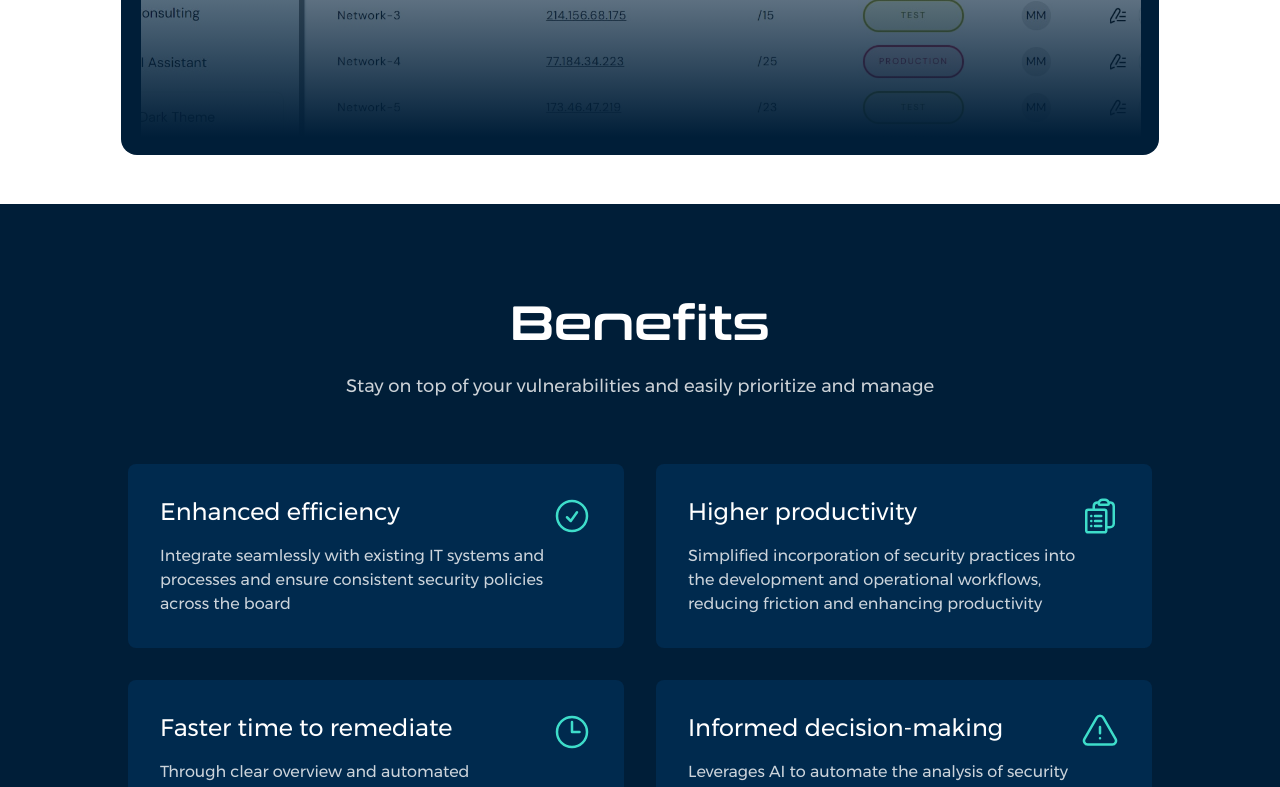
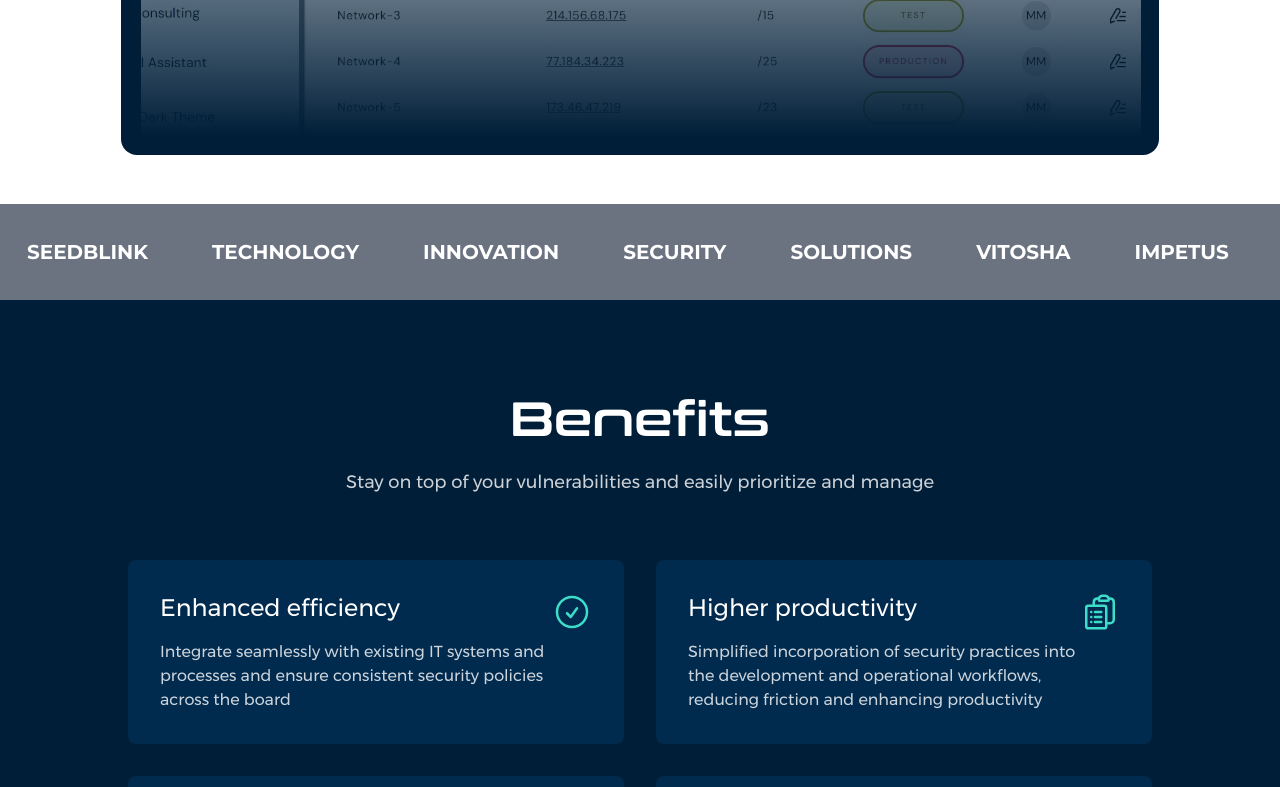
Before and after one commit to NikolaSirakov3/Kikimora-website, a React (Vite) app: page / in a window 1280 px wide. Shown: the part 1316-2103 px from the top of the page. Built offline with nearby package versions, Linux system fonts and the light colour scheme.

Commit message:
Add ScrollingClients component for animated client showcase; integrate framer-motion for smooth scrolling effects and update package dependencies.

```diff
--- a/package.json
+++ b/package.json
@@ -19,6 +19,7 @@
     "cors": "^2.8.5",
     "date-fns": "^4.1.0",
     "express": "^5.1.0",
+    "framer-motion": "^12.10.4",
     "lucide-react": "^0.486.0",
     "react": "^18.2.0",
     "react-dom": "^18.2.0",
--- a/src/App.tsx
+++ b/src/App.tsx
@@ -8,6 +8,7 @@ import { Benefits } from "@/components/home/Benefits";
 import { Developers } from "@/pages/Developers";
 import { DevelopersCaseStudy } from "@/components/home/DevelopersCaseStudy";
 import { Clients } from "@/components/home/Clients";
+import { ScrollingClients } from "@/components/home/ScrollingClients";
 import { SecurityEfficiency } from "@/components/home/SecurityEfficiency";
 import { Newsletter } from "@/components/home/Newsletter";
 import { Testimonials } from "@/components/home/Testimonials";
@@ -40,6 +41,7 @@ function App() {
                 <>
                   <Hero />
                   <ImageSwitcher />
+                  <ScrollingClients />
                   <Benefits />
                   <DevelopersCaseStudy />
                   <Clients />
--- /dev/null
+++ b/src/components/home/ScrollingClients.tsx
@@ -0,0 +1,47 @@
+import React from "react";
+import { motion } from "framer-motion";
+
+const clientNames = [
+  "VITOSHA",
+  "IMPETUS",
+  "CYEN",
+  "SEEDBLINK",
+  "TECHNOLOGY",
+  "INNOVATION",
+  "SECURITY",
+  "SOLUTIONS",
+];
+
+export function ScrollingClients() {
+  return (
+    <div className="w-full bg-gray-500 overflow-hidden relative z-2">
+      <div className="w-full py-12 relative flex items-center">
+        <motion.div
+          className="flex whitespace-nowrap absolute"
+          animate={{
+            x: [0, -50 * clientNames.length * 16],
+          }}
+          transition={{
+            x: {
+              repeat: Infinity,
+              repeatType: "loop",
+              duration: 100,
+              ease: "linear",
+            },
+          }}
+        >
+          {[...clientNames, ...clientNames, ...clientNames].map(
+            (name, index) => (
+              <span
+                key={`${name}-${index}`}
+                className="text-white font-bold text-xl mx-8"
+              >
+                {name}
+              </span>
+            )
+          )}
+        </motion.div>
+      </div>
+    </div>
+  );
+}
```
Also changed, not shown: 1 other file (tests, documents, lock files or other folders).
